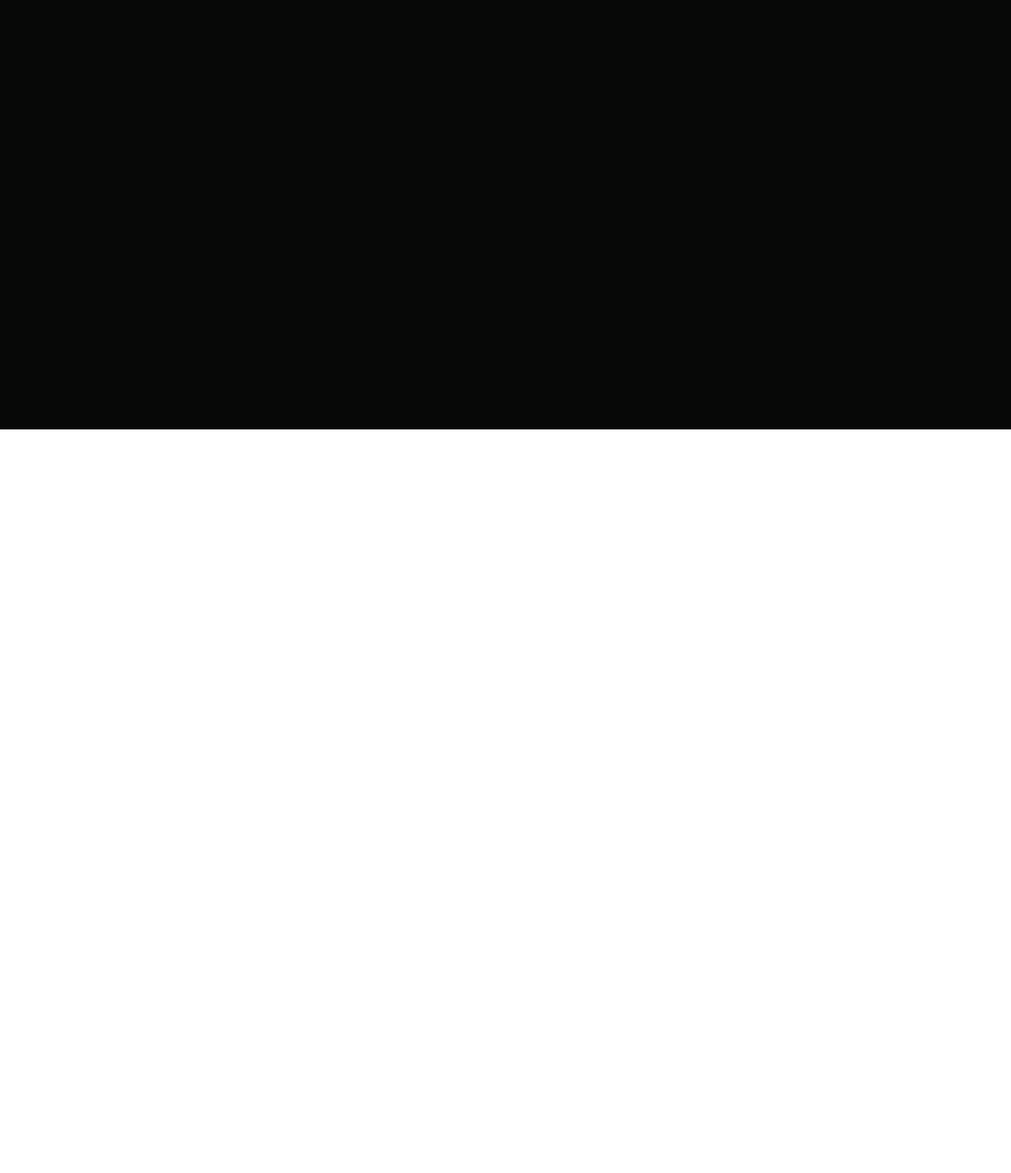
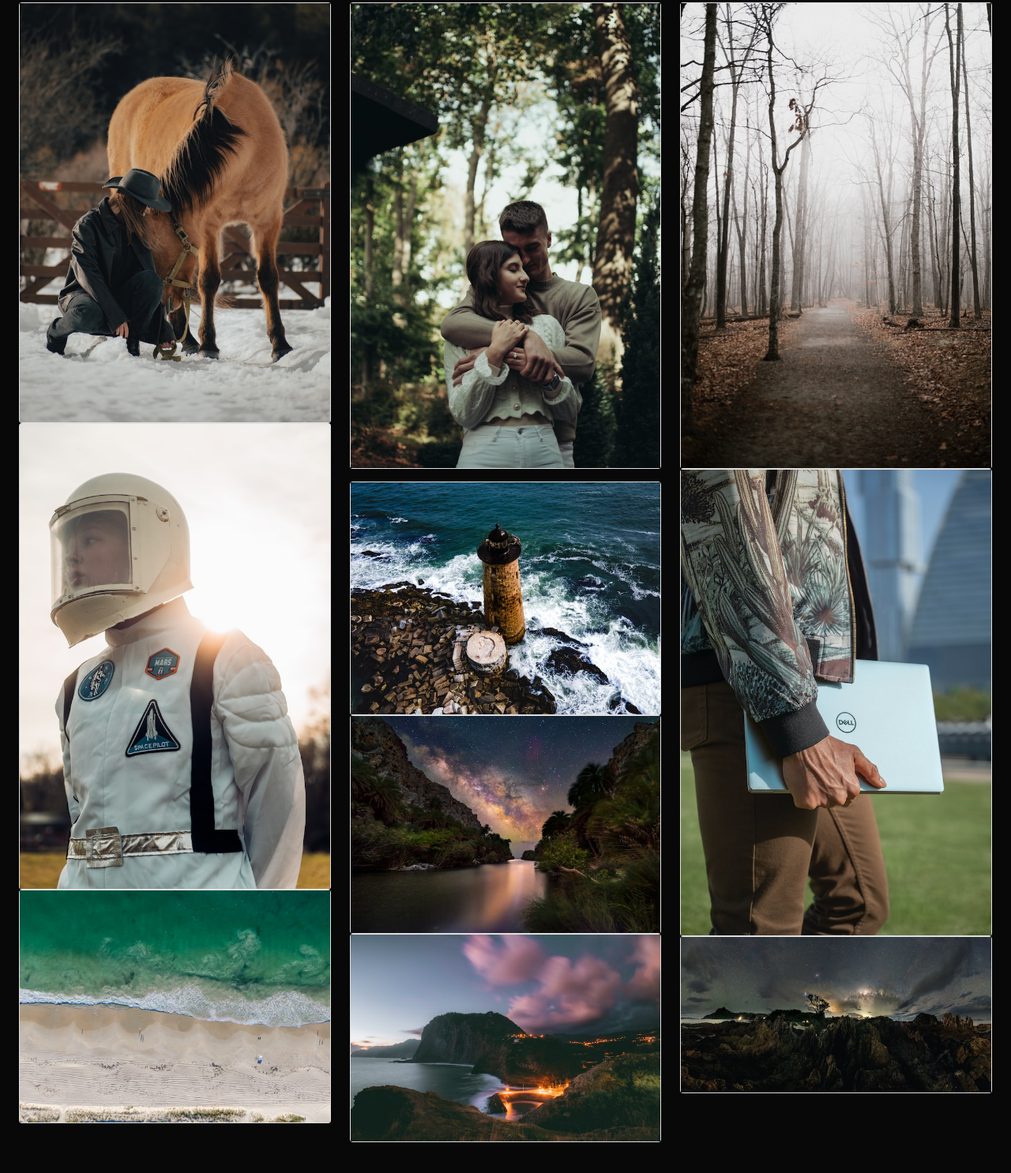
Before and after one commit to dennis-kiboi/pixelart, a plain HTML site: page index.html in a window 1280 px wide. Shown: the part 256-1742 px from the top of the page at 79% size. Before the commit the page ends 800 px from the top, so only its background shows below. Drawn offline with nearby package versions, Linux system fonts and the light colour scheme.

Commit message:
Test the masonry layout using test images

```diff
--- a/index.html
+++ b/index.html
@@ -31,12 +31,66 @@
         <button type="button" class="nav-btn">🚖 Cars</button>
         <button type="button" class="nav-btn">More <i class="bi bi-chevron-down"></i></button>
       </div>
+
+      <!-- gallery -->
       <div class="gallery">
-
+        <div class="row py-5" data-masonry='{"percentPosition": true}'>
+          <div class="col-lg-4 col-md-6 col-6">
+            <div class="card">
+              <img src="./img/test-images/gaspar-zaldo-NVsKLo-ZMlM-unsplash.jpg" alt="">
+            </div>
+          </div>
+          <div class="col-lg-4 col-md-6 col-6">
+            <div class="card mb-3">
+              <img src="./img/test-images/ana-curcan-oghvOl38NVo-unsplash.jpg" alt="">
+            </div>
+          </div>
+          <div class="col-lg-4 col-md-6 col-6">
+            <div class="card">
+              <img src="./img/test-images/andrew-neel-LJv3iTaE8AU-unsplash.jpg" alt="">
+            </div>
+          </div>
+          <div class="col-lg-4 col-md-6 col-6">
+            <div class="card">
+              <img src="./img/test-images/ben-collins-Eqw_NTARvIc-unsplash.jpg" alt="">
+            </div>
+          </div>
+          <div class="col-lg-4 col-md-6 col-6">
+            <div class="card">
+              <img src="./img/test-images/dell-6jQ5ukoVRTU-unsplash.jpg" alt="">
+            </div>
+          </div>
+          <div class="col-lg-4 col-md-6 col-6">
+            <div class="card">
+              <img src="./img/test-images/erik-torres-EJPqDUoJDno-unsplash.jpg" alt="">
+            </div>
+          </div>
+          <div class="col-lg-4 col-md-6 col-6">
+            <div class="card">
+              <img src="./img/test-images/evgeni-tcherkasski-_f2K6nryYYc-unsplash.jpg" alt="">
+            </div>
+          </div>
+          <div class="col-lg-4 col-md-6 col-6">
+            <div class="card">
+              <img src="./img/test-images/photoholgic-ZozC4J3x2yo-unsplash.jpg" alt="">
+            </div>
+          </div>
+          <div class="col-lg-4 col-md-6 col-6">
+            <div class="card">
+              <img src="./img/test-images/reinaldo-photography-EcZjy4MnwOI-unsplash.jpg" alt="">
+            </div>
+          </div>
+          <div class="col-lg-4 col-md-6 col-6">
+            <div class="card">
+              <img src="./img/test-images/sebastian-knoll-7TrFZgYftgk-unsplash.jpg" alt="">
+            </div>
+          </div>
+        </div>
       </div>
     </section>
   </div>
   <script src="https://cdn.jsdelivr.net/npm/bootstrap@5.1.3/dist/js/bootstrap.bundle.min.js" integrity="sha384-ka7Sk0Gln4gmtz2MlQnikT1wXgYsOg+OMhuP+IlRH9sENBO0LRn5q+8nbTov4+1p" crossorigin="anonymous"></script>
+  <script src="https://cdn.jsdelivr.net/npm/masonry-layout@4.2.2/dist/masonry.pkgd.min.js" integrity="sha384-GNFwBvfVxBkLMJpYMOABq3c+d3KnQxudP/mGPkzpZSTYykLBNsZEnG2D9G/X/+7D" crossorigin="anonymous" async></script>
   <script src="./js/index.js"></script>
 </body>
 </html>
```
Also changed, not shown: img/test-images/ana-curcan-oghvOl38NVo-unsplash.jpg (added), img/test-images/andrew-neel-LJv3iTaE8AU-unsplash.jpg (added), img/test-images/ben-collins-Eqw_NTARvIc-unsplash.jpg (added), img/test-images/dell-6jQ5ukoVRTU-unsplash.jpg (added), img/test-images/erik-torres-EJPqDUoJDno-unsplash.jpg (added), img/test-images/evgeni-tcherkasski-_f2K6nryYYc-unsplash.jpg (added), img/test-images/gaspar-zaldo-NVsKLo-ZMlM-unsplash.jpg (added), img/test-images/photoholgic-ZozC4J3x2yo-unsplash.jpg (added), img/test-images/reinaldo-photography-EcZjy4MnwOI-unsplash.jpg (added), img/test-images/sebastian-knoll-7TrFZgYftgk-unsplash.jpg (added).
